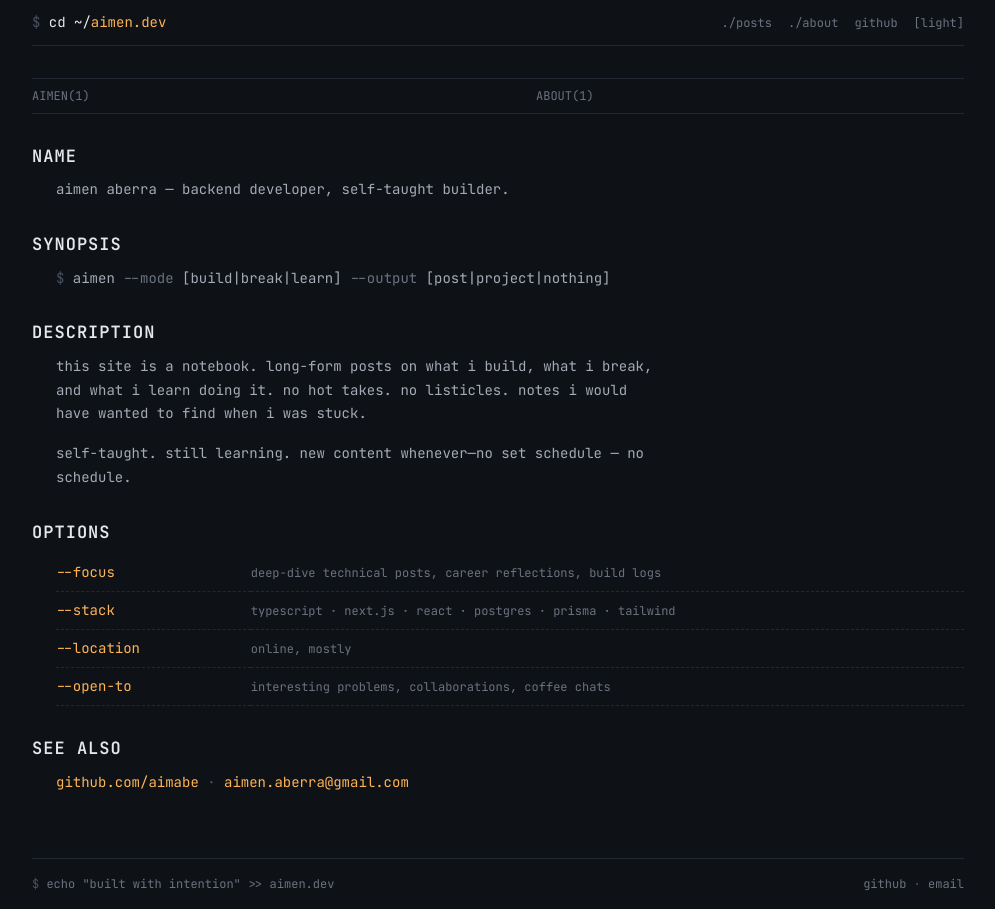
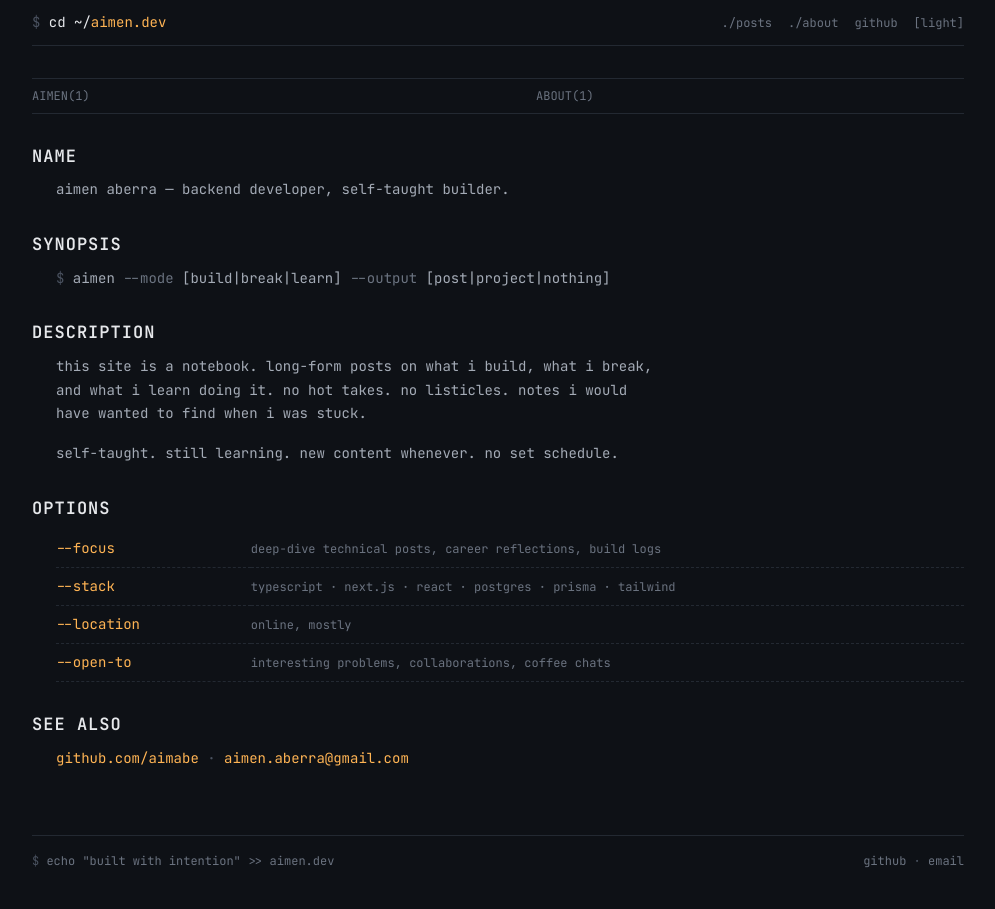
Before and after one commit to AimAbe/aimen-dev, a Next.js app: page /about in a window 1280 px wide. Shown: the whole page, without its empty margins (142-1137 px from the left). After the commit the page ends 886 px from the top, so only its background shows below. Built offline with nearby package versions, Linux system fonts and the light colour scheme.

Commit message:
Update page.tsx

```diff
--- a/app/about/page.tsx
+++ b/app/about/page.tsx
@@ -37,7 +37,7 @@ export default function AboutPage() {
             when i was stuck.
           </p>
           <p className="t-body">
-            self-taught. still learning. new content whenever—no set schedule — no schedule.
+            self-taught. still learning. new content whenever. no set schedule.
           </p>
         </div>
       </section>
```
